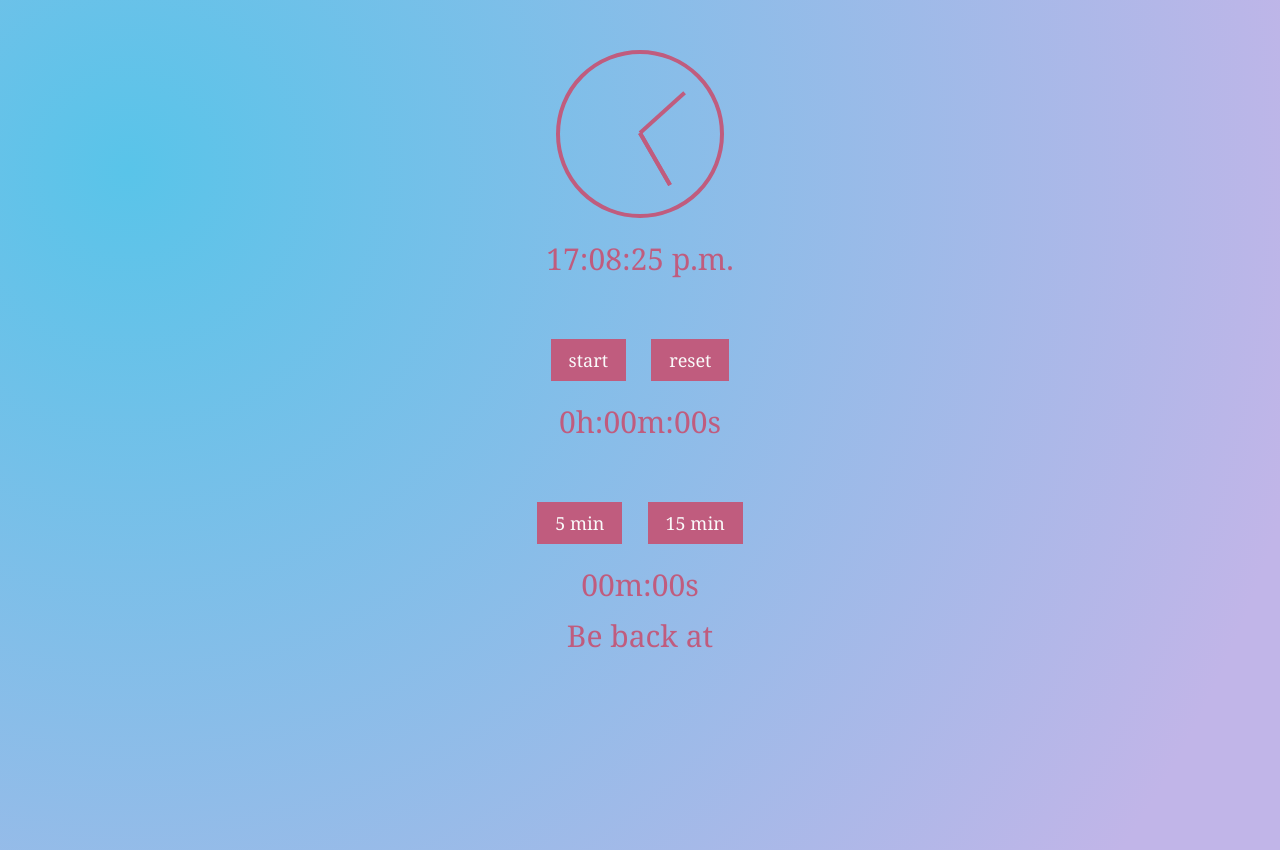
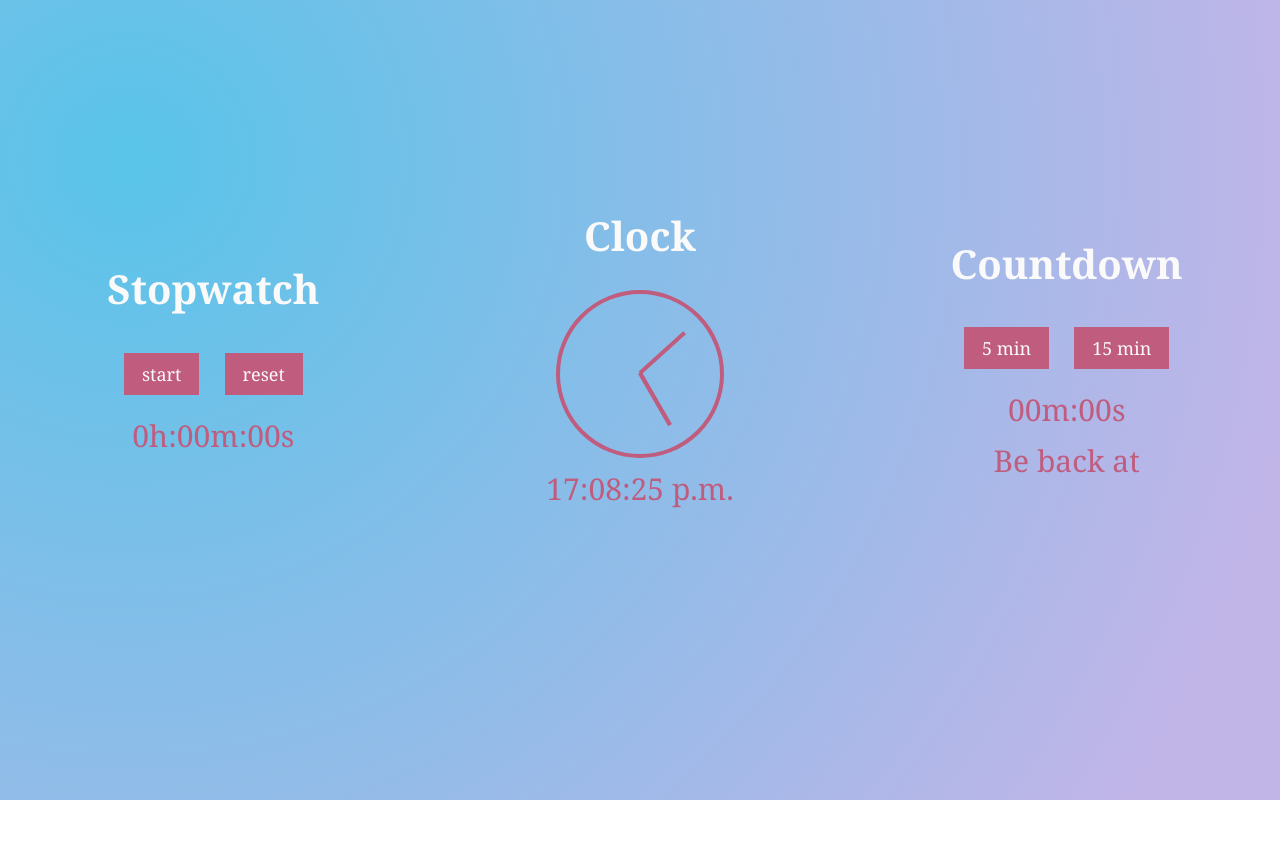
Before and after one commit to jsberlanga/around-the-clock-JS, a plain HTML site: page index.html in a window 1280 px wide. After the commit the page ends 800 px from the top, so only its background shows below. Drawn offline with Linux system fonts and the light colour scheme.

Commit message:
final commit

```diff
--- a/clock.js
+++ b/clock.js
@@ -3,7 +3,7 @@ const secondsHand = document.querySelector(".second-hand");
 const minutesHand = document.querySelector(".min-hand");
 const hoursHand = document.querySelector(".hour-hand");
 
-const outClock = document.querySelector(".out-clock");
+const outClock = document.querySelector(".clock-counter");
 
 function setDate() {
   const now = new Date();
--- a/countdown.js
+++ b/countdown.js
@@ -15,7 +15,8 @@ function startCountdown(mins) {
   countdownInterval = setInterval(() => {
     const secondsLeft = Math.round((then - Date.now()) / 1000);
     if (secondsLeft < 0) {
-      clearInterval(countdownInterval);
+      countdownCounter.innerHTML = "Your break has finished!";
+      return clearInterval(countdownInterval);
     }
 
     displayTimer(secondsLeft);
@@ -28,7 +29,9 @@ function displayTimer(secondsLeft) {
   let mins = Math.floor(secondsLeft / 60);
   let secs = secondsLeft % 60;
 
-  countdownCounter.innerHTML = `${mins}m:${secs < 10 ? "0" : ""}${secs}s`;
+  countdownCounter.innerHTML = `${mins > 1 ? `${mins}m:` : ""}${
+    secs < 10 && mins > 1 ? "0" : ""
+  }${secs}s`;
 }
 
 function displayRemainder(then) {
--- a/index.html
+++ b/index.html
@@ -8,26 +8,30 @@
     <title>Clock / Stopwatch</title>
   </head>
   <body>
-    <!-- Clock -->
-    <div class="clock">
-      <div class="clock-face">
-        <div class="hand hour-hand"></div>
-        <div class="hand min-hand"></div>
-        <div class="hand second-hand"></div>
-      </div>
-    </div>
-    <div>
-      <h1 class="out-clock">12:00:00 p.m.</h1>
-    </div>
     <!-- Stopwatch -->
-    <div class="stopwatch">
+    <div id="stopwatch">
+      <h1>Stopwatch</h1>
       <button class="stopwatch-action stopwatch-start">start</button>
       <button class="stopwatch-action stopwatch-reset">reset</button>
       <div class="stopwatch-counter">0h:00m:00s</div>
     </div>
+
+    <!-- Clock -->
+    <div id="clock">
+      <h1>Clock</h1>
+      <div class="clock">
+        <div class="clock-face">
+          <div class="hand hour-hand"></div>
+          <div class="hand min-hand"></div>
+          <div class="hand second-hand"></div>
+        </div>
+      </div>
+      <div class="clock-counter">12:00:00 p.m.</div>
+    </div>
+
     <!-- Countdown -->
-
-    <div class="countdown">
+    <div id="countdown">
+      <h1>Countdown</h1>
       <button class="countdown-action countdown-5min">5 min</button>
       <button class="countdown-action countdown-15min">15 min</button>
       <div class="countdown-counter">00m:00s</div>
--- a/styles.css
+++ b/styles.css
@@ -14,9 +14,22 @@ html {
 body {
   margin: 0;
   font-size: 2rem;
-  flex: 1;
   min-height: 100vh;
   align-items: center;
+  display: grid;
+  grid-template-columns: repeat(3, 1fr);
+}
+
+#clock,
+#stopwatch,
+#countdown {
+  margin-bottom: 10rem;
+}
+
+#clock h1,
+#stopwatch h1,
+#countdown h1 {
+  color: #fafafa;
 }
 
 .out-clock {
@@ -32,7 +45,7 @@ body {
   height: 12rem;
   border: 4px solid #c05c7e;
   border-radius: 50%;
-  margin: 5rem auto 2rem;
+  margin: 0 auto;
   position: relative;
   padding: 2rem;
 }
@@ -63,13 +76,14 @@ body {
 
 .stopwatch-counter,
 .countdown-counter,
-.countdown-remainder {
+.countdown-remainder,
+.clock-counter {
   font-size: 3rem;
   color: #c05c7e;
   margin: 1rem;
 }
 
-.stopwatch .stopwatch-action,
+.stopwatch-action,
 .countdown-action {
   padding: 0.9rem 1.8rem;
   border: none;
```
